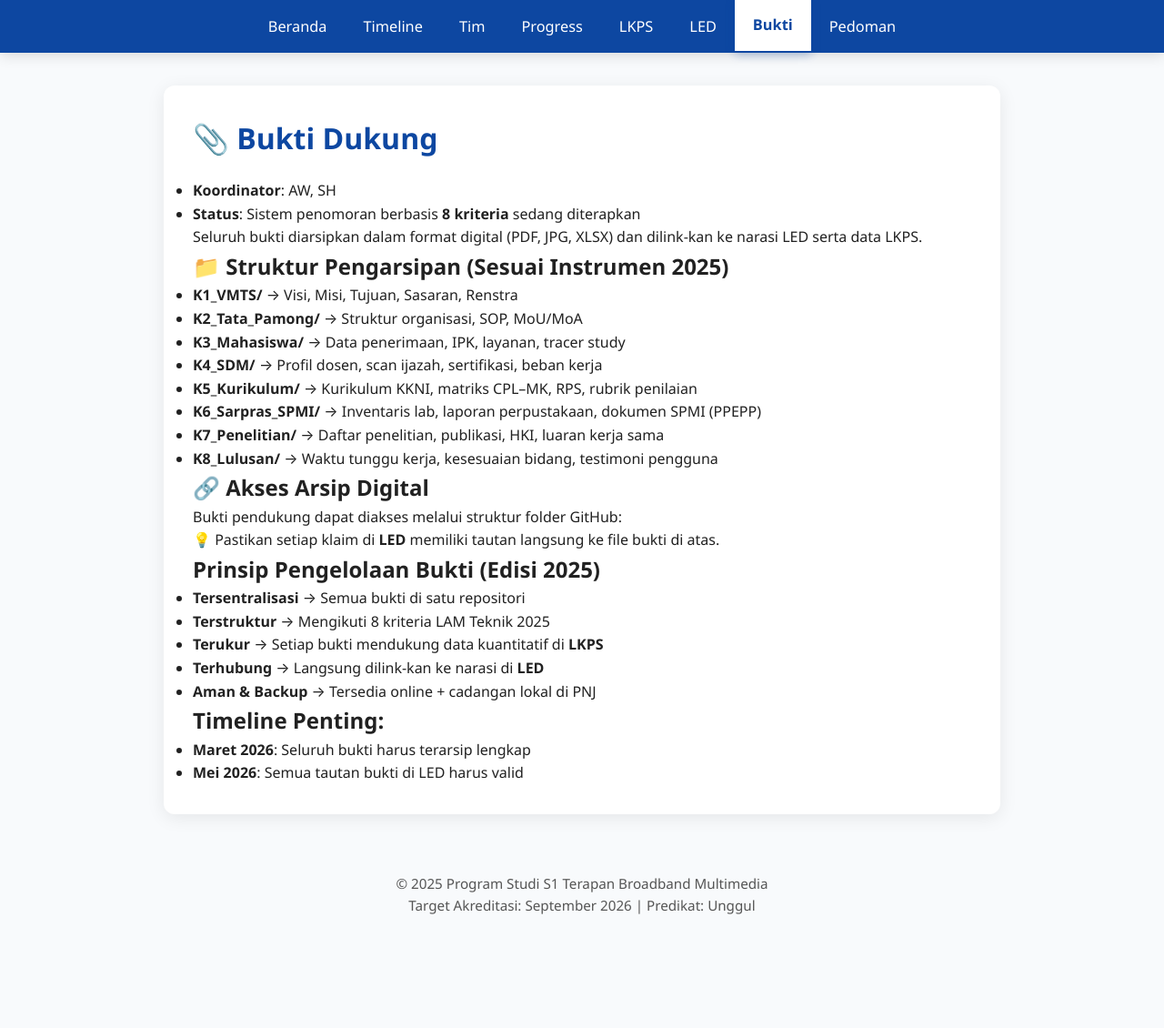
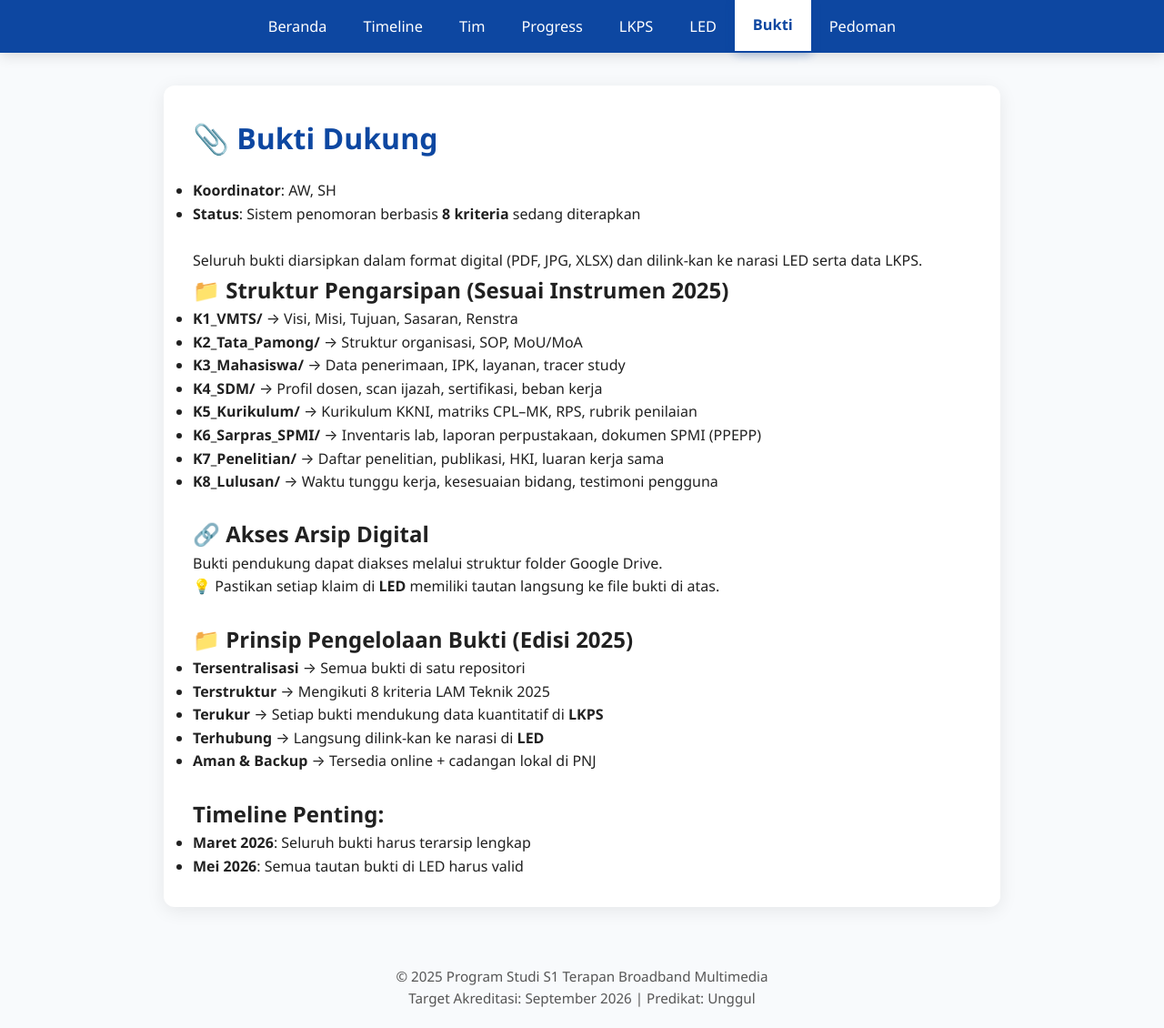
Before and after one commit to portal-psbm/aksibm-26, a Jekyll site: the page built from bukti.md, in a window 1280 px wide and 1130 px high. Shown: the whole window at 91% size. Built offline with Jekyll 4.4.1, drawn with Linux system fonts in a browser that asks for light colours.

Commit message:
Update Bukti

```diff
--- a/bukti.md
+++ b/bukti.md
@@ -7,12 +7,11 @@ permalink: /bukti/
 # 📎 Bukti Dukung
 
 - **Koordinator**: AW, SH
-- **Status**: Sistem penomoran berbasis **8 kriteria** sedang diterapkan
+- **Status**: Sistem penomoran berbasis **8 kriteria** sedang diterapkan <br><br>
 
 > Seluruh bukti diarsipkan dalam format digital (PDF, JPG, XLSX) dan dilink-kan ke narasi LED serta data LKPS.
 
 ## 📁 Struktur Pengarsipan (Sesuai Instrumen 2025)
-
 - **K1_VMTS/** → Visi, Misi, Tujuan, Sasaran, Renstra
 - **K2_Tata_Pamong/** → Struktur organisasi, SOP, MoU/MoA
 - **K3_Mahasiswa/** → Data penerimaan, IPK, layanan, tracer study
@@ -20,22 +19,19 @@ permalink: /bukti/
 - **K5_Kurikulum/** → Kurikulum KKNI, matriks CPL–MK, RPS, rubrik penilaian
 - **K6_Sarpras_SPMI/** → Inventaris lab, laporan perpustakaan, dokumen SPMI (PPEPP)
 - **K7_Penelitian/** → Daftar penelitian, publikasi, HKI, luaran kerja sama
-- **K8_Lulusan/** → Waktu tunggu kerja, kesesuaian bidang, testimoni pengguna
+- **K8_Lulusan/** → Waktu tunggu kerja, kesesuaian bidang, testimoni pengguna <br><br>
 
 ## 🔗 Akses Arsip Digital
-Bukti pendukung dapat diakses melalui struktur folder GitHub:
+Bukti pendukung dapat diakses melalui struktur folder Google Drive.
+> 💡 Pastikan setiap klaim di **LED** memiliki tautan langsung ke file bukti di atas. <br><br>
 
-> 💡 Pastikan setiap klaim di **LED** memiliki tautan langsung ke file bukti di atas.
-
-## Prinsip Pengelolaan Bukti (Edisi 2025)
-
+## 📁 Prinsip Pengelolaan Bukti (Edisi 2025)
 - **Tersentralisasi** → Semua bukti di satu repositori
 - **Terstruktur** → Mengikuti 8 kriteria LAM Teknik 2025
 - **Terukur** → Setiap bukti mendukung data kuantitatif di **LKPS**
 - **Terhubung** → Langsung dilink-kan ke narasi di **LED**
-- **Aman & Backup** → Tersedia online + cadangan lokal di PNJ
+- **Aman & Backup** → Tersedia online + cadangan lokal di PNJ <br><br>
 
 ## **Timeline Penting**:
-
 > - **Maret 2026**: Seluruh bukti harus terarsip lengkap
 > - **Mei 2026**: Semua tautan bukti di LED harus valid
```
